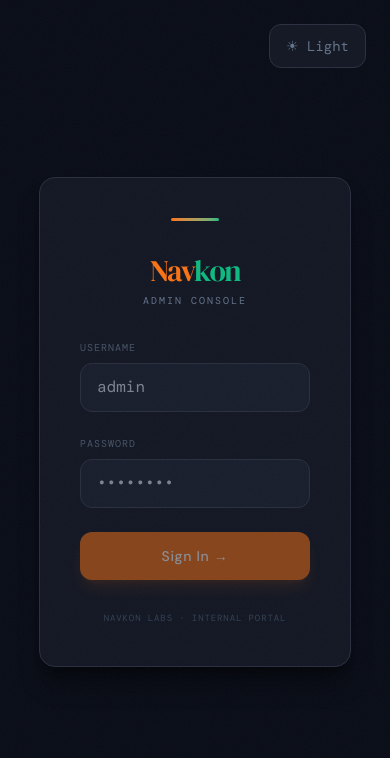
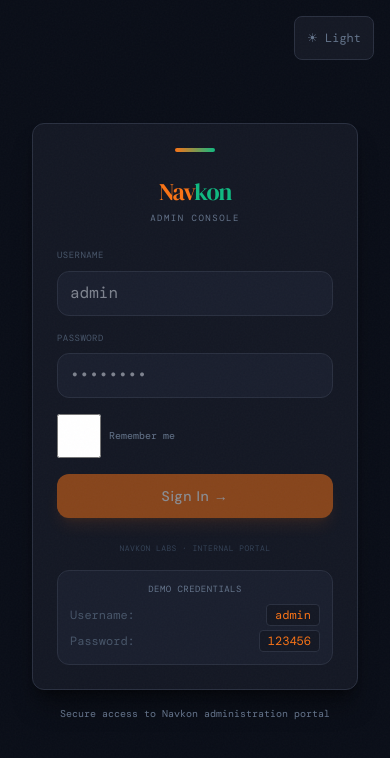
Before and after one commit to NikhilLande9/admin-navkon, a Next.js app: page /login in a window 390 px wide. Shown: the top 758 px of the page. Built offline with nearby package versions, Linux system fonts and the light colour scheme; a web font is replaced by a local one.

Commit message:
Update - Made entire website Responsive for Login

```diff
--- a/app/login/page.tsx
+++ b/app/login/page.tsx
@@ -52,67 +52,96 @@ export default function LoginPage() {
     localStorage.setItem("navkon_theme", nextDark ? "dark" : "light");
   };
 
+  // Handle Enter key press
+  const handleKeyPress = (e: React.KeyboardEvent) => {
+    if (e.key === "Enter" && email && password && !isLoading) {
+      handleLogin();
+    }
+  };
+
   if (!mounted) return null;
 
   return (
-    <div className={`min-h-screen flex items-center justify-center transition-colors duration-300 font-sans
+    <div className={`min-h-screen flex items-center justify-center transition-colors duration-300 font-sans p-4 sm:p-6
       ${isDark ? 'bg-background text-foreground theme-dark' : 'bg-background text-foreground'}`}>
 
       {/* Theme Toggle */}
       <button
         onClick={toggleTheme}
-        className="fixed top-6 right-6 px-4 py-2 bg-surface border border-border rounded-xl text-sm font-mono text-ink-muted hover:text-orange hover:border-orange transition-all z-50 active:scale-95"
+        className="fixed top-4 right-4 sm:top-6 sm:right-6 px-3 sm:px-4 py-1.5 sm:py-2 bg-surface border border-border rounded-lg sm:rounded-xl text-xs sm:text-sm font-mono text-ink-muted hover:text-orange hover:border-orange transition-all z-50 active:scale-95"
       >
-        {isDark ? "☀ Light" : "☾ Dark"}
+        <span className="hidden xs:inline">{isDark ? "☀ Light" : "☾ Dark"}</span>
+        <span className="xs:hidden">{isDark ? "☀" : "☾"}</span>
       </button>
 
-      <div className="relative z-10 w-full max-w-90 px-6">
-        <div className={`bg-surface border border-border rounded-2xl p-10 shadow-xl transition-all
+      <div className="relative z-10 w-full max-w-md px-4 sm:px-6">
+        <div className={`bg-surface border border-border rounded-xl sm:rounded-2xl p-6 sm:p-10 shadow-xl transition-all
           ${isDark ? 'shadow-black/40' : 'shadow-slate-900/5'}`}>
 
           {/* Canonical v4 Accents */}
-          <div className="flex justify-center mb-8">
-            <div className="h-0.75 w-12 bg-linear-to-r from-orange to-green rounded-full" />
+          <div className="flex justify-center mb-6 sm:mb-8">
+            <div className="h-1 w-10 sm:w-12 rounded-full" style={{
+              background: 'linear-gradient(to right, var(--orange), var(--green))'
+            }} />
           </div>
 
           {/* Logo */}
-          <div className="text-center mb-8">
-            <div className="font-serif text-3xl tracking-tighter mb-1">
+          <div className="text-center mb-6 sm:mb-8">
+            <div className="font-serif text-2xl sm:text-3xl tracking-tighter mb-1">
               <span className="text-orange">Nav</span>
               <span className="text-green">kon</span>
             </div>
-            <div className="font-mono text-[10px] uppercase tracking-[2px] text-ink-muted">
+            <div className="font-mono text-[9px] sm:text-[10px] uppercase tracking-[1.5px] sm:tracking-[2px] text-ink-muted">
               Admin Console
             </div>
           </div>
 
-          <div className="space-y-6">
+          <div className="space-y-4 sm:space-y-6">
             <div>
-              <div className="font-mono text-[10px] uppercase tracking-widest text-ink-dim mb-2">Username</div>
+              <div className="font-mono text-[9px] sm:text-[10px] uppercase tracking-wider sm:tracking-widest text-ink-dim mb-2">Username</div>
               <input
                 type="text"
                 value={email}
                 onChange={(e) => setEmail(e.target.value)}
+                onKeyPress={handleKeyPress}
                 placeholder="admin"
                 disabled={isLoading}
-                className="w-full bg-surface2 border border-border rounded-xl px-4 py-3 text-sm font-mono focus:border-orange outline-none transition-colors"
+                className="w-full bg-surface2 border border-border rounded-xl px-3 sm:px-4 py-2.5 sm:py-3 text-sm font-mono focus:border-orange outline-none transition-colors"
               />
             </div>
 
             <div>
-              <div className="font-mono text-[10px] uppercase tracking-widest text-ink-dim mb-2">Password</div>
+              <div className="font-mono text-[9px] sm:text-[10px] uppercase tracking-wider sm:tracking-widest text-ink-dim mb-2">Password</div>
               <input
                 type="password"
                 value={password}
                 onChange={(e) => setPassword(e.target.value)}
+                onKeyPress={handleKeyPress}
                 placeholder="••••••••"
                 disabled={isLoading}
-                className="w-full bg-surface2 border border-border rounded-xl px-4 py-3 text-sm font-mono focus:border-orange outline-none transition-colors"
+                className="w-full bg-surface2 border border-border rounded-xl px-3 sm:px-4 py-2.5 sm:py-3 text-sm font-mono focus:border-orange outline-none transition-colors"
               />
             </div>
 
+            {/* Remember Me - Mobile Optimized */}
+            <div className="flex items-center gap-2">
+              <input
+                type="checkbox"
+                id="remember"
+                checked={remember}
+                onChange={(e) => setRemember(e.target.checked)}
+                className="w-4 h-4 accent-orange cursor-pointer"
+              />
+              <label
+                htmlFor="remember"
+                className="font-mono text-[10px] sm:text-xs text-ink-muted cursor-pointer select-none"
+              >
+                Remember me
+              </label>
+            </div>
+
             {error && (
-              <div className="bg-red/10 border border-red text-red text-[11px] px-4 py-2.5 rounded-xl font-sans">
+              <div className="bg-red/10 border border-red text-red text-[10px] sm:text-[11px] px-3 sm:px-4 py-2 sm:py-2.5 rounded-xl font-sans">
                 {error}
               </div>
             )}
@@ -120,15 +149,50 @@ export default function LoginPage() {
             <button
               onClick={handleLogin}
               disabled={isLoading || !email || !password}
-              className="w-full bg-orange hover:bg-orange-mid disabled:opacity-50 transition-all text-white font-medium py-3.5 rounded-xl text-sm tracking-wider flex items-center justify-center gap-2 shadow-lg shadow-orange/20 active:scale-[0.98]"
+              className="w-full bg-orange hover:bg-orange-mid disabled:opacity-50 disabled:cursor-not-allowed transition-all text-white font-medium py-3 sm:py-3.5 rounded-xl text-sm tracking-wider flex items-center justify-center gap-2 shadow-lg shadow-orange/20 active:scale-[0.98]"
             >
-              {isLoading ? "Verifying..." : "Sign In →"}
+              {isLoading ? (
+                <>
+                  <svg className="animate-spin h-4 w-4" xmlns="http://www.w3.org/2000/svg" fill="none" viewBox="0 0 24 24">
+                    <circle className="opacity-25" cx="12" cy="12" r="10" stroke="currentColor" strokeWidth="4"></circle>
+                    <path className="opacity-75" fill="currentColor" d="M4 12a8 8 0 018-8V0C5.373 0 0 5.373 0 12h4zm2 5.291A7.962 7.962 0 014 12H0c0 3.042 1.135 5.824 3 7.938l3-2.647z"></path>
+                  </svg>
+                  <span>Verifying...</span>
+                </>
+              ) : (
+                "Sign In →"
+              )}
             </button>
           </div>
 
-          <div className="text-center mt-8 font-mono text-[9px] text-ink-ghost tracking-widest">
+          {/* Footer */}
+          <div className="text-center mt-6 sm:mt-8 font-mono text-[8px] sm:text-[9px] text-ink-ghost tracking-wider sm:tracking-widest">
             NAVKON LABS · INTERNAL PORTAL
           </div>
+
+          {/* Demo Credentials - Mobile Friendly */}
+          <div className="mt-4 sm:mt-6 p-3 sm:p-4 bg-surface2 border border-border rounded-xl">
+            <div className="text-[9px] sm:text-[10px] font-mono text-ink-muted text-center mb-2 uppercase tracking-wider">
+              Demo Credentials
+            </div>
+            <div className="text-xs font-mono text-ink-soft space-y-1">
+              <div className="flex justify-between items-center">
+                <span className="text-ink-dim">Username:</span>
+                <code className="bg-surface px-2 py-0.5 rounded border border-border text-orange">admin</code>
+              </div>
+              <div className="flex justify-between items-center">
+                <span className="text-ink-dim">Password:</span>
+                <code className="bg-surface px-2 py-0.5 rounded border border-border text-orange">123456</code>
+              </div>
+            </div>
+          </div>
+        </div>
+
+        {/* Mobile Helper Text */}
+        <div className="mt-4 sm:mt-6 text-center">
+          <p className="text-[10px] sm:text-xs text-ink-muted font-mono">
+            Secure access to Navkon administration portal
+          </p>
         </div>
       </div>
     </div>
```
